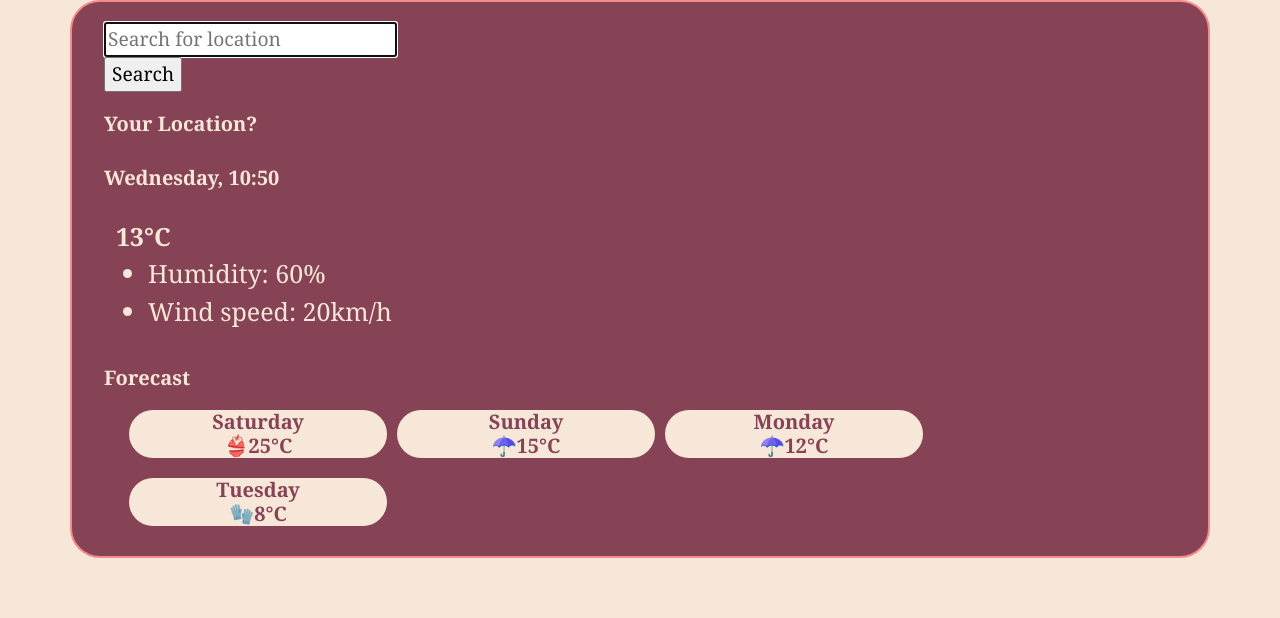
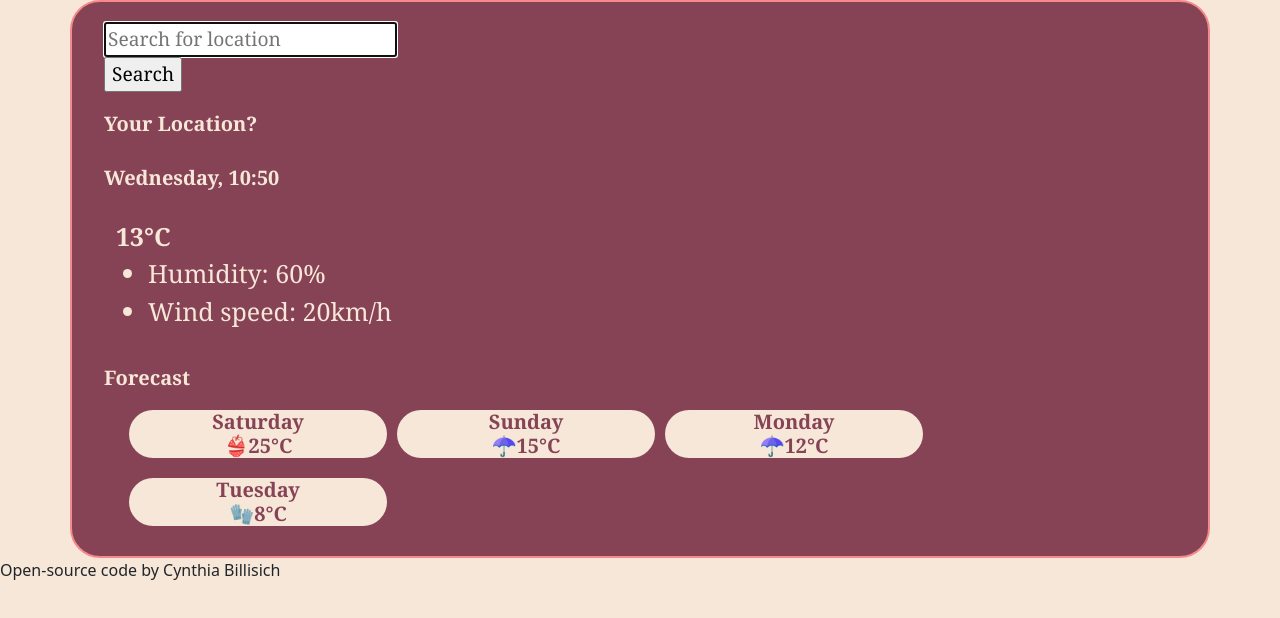
Before and after one commit to cynthiabillisich/challenge-week-6-lesson-4, a website built with Parcel: page index.html in a window 1280 px wide. Built offline with nearby package versions, Linux system fonts and the light colour scheme.

Commit message:
added opencource code info

```diff
--- a/index.html
+++ b/index.html
@@ -78,7 +78,7 @@
           </div>
 
     </div>
-
+    <a ref="https://github.com/cynthiabillisich/weather-app-by-CB.git"> Open-source code</a> by Cynthia Billisich
     <script src="src/script.js"></script>
   </body>
 </html>
```
